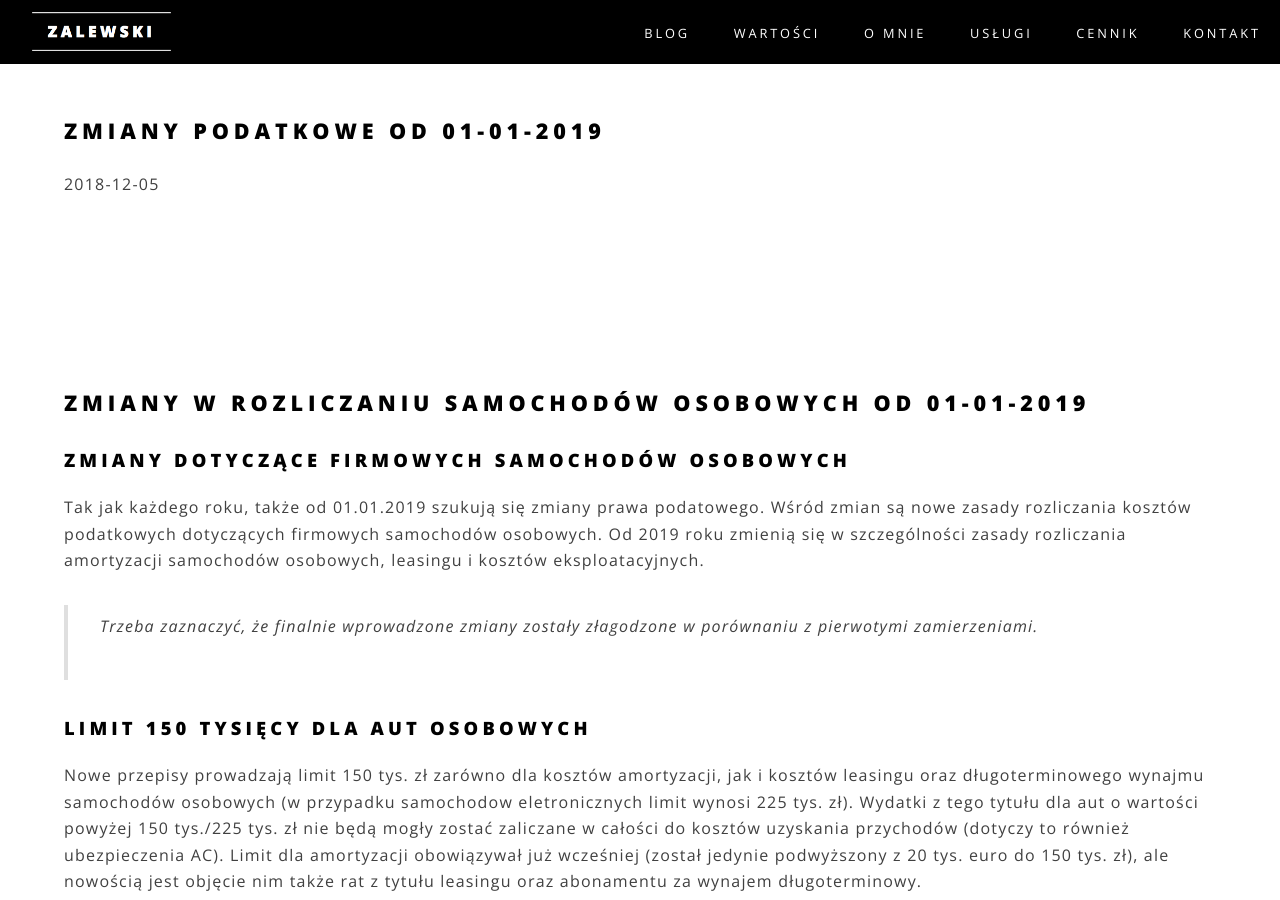
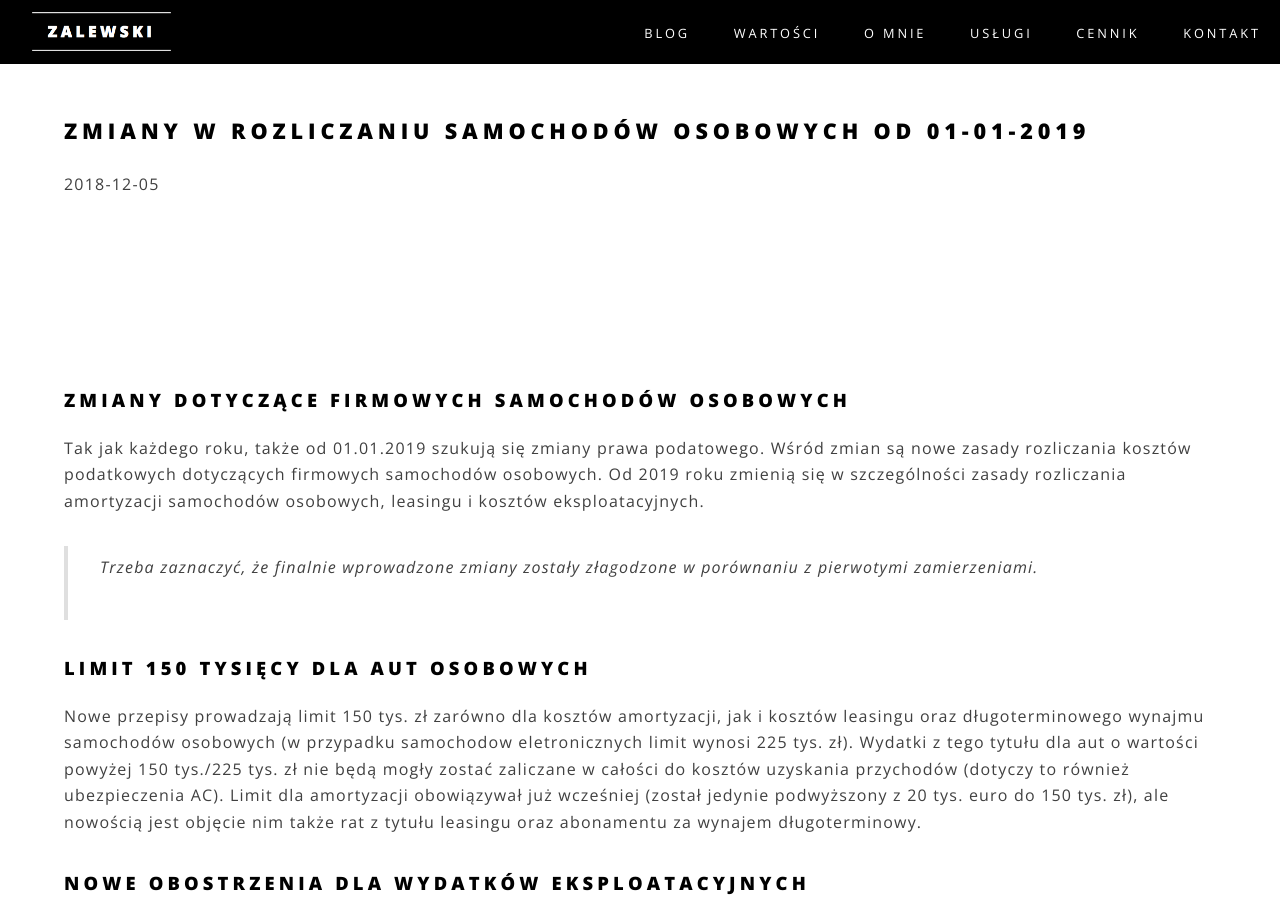
Before and after one commit to zalewskifinance/zalewskifinance.github.io, a Jekyll site: the page built from _posts/2018-12-06-zmiany-podatkowe-od-2019.md, in a window 1280 px wide and 900 px high. Built offline with Jekyll 4.4.1, drawn with Linux system fonts in a browser that asks for light colours.

Commit message:
Update 2018-12-06-zmiany-podatkowe-od-2019.md

```diff
--- a/_posts/2018-12-06-zmiany-podatkowe-od-2019.md
+++ b/_posts/2018-12-06-zmiany-podatkowe-od-2019.md
@@ -1,11 +1,9 @@
 ---
 layout: post
-title:  "Zmiany podatkowe od 01-01-2019"
+title:  "Zmiany w rozliczaniu samochodów osobowych od 01-01-2019"
 date:   2018-12-05 01:30:01
 categories: [ blog, leasing, zmiany od 2019 roku, samochód osobowy ]
 ---
-
-## Zmiany w rozliczaniu samochodów osobowych od 01-01-2019
 
 ### Zmiany dotyczące firmowych samochodów osobowych
 Tak jak każdego roku, także od 01.01.2019 szukują się zmiany prawa podatowego.
```
